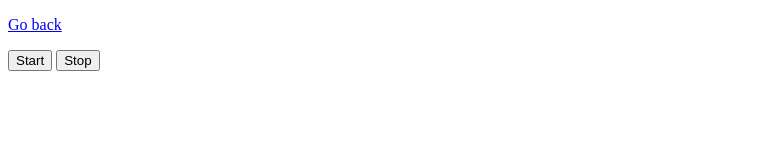
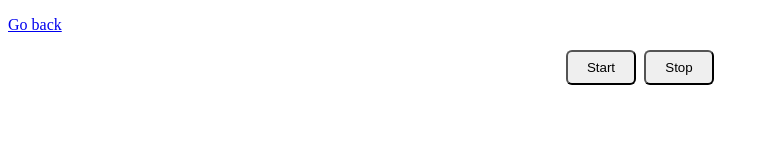
Before and after one commit to Sergii-Drozdiuk/goit-js-hw-09, a plain HTML site: page 01-color-switcher.html in a window 1280 px wide. Shown: the whole page, without its empty margins (0-769 px from the left). Drawn offline with Linux system fonts and the light colour scheme.

Commit message:
Deploying to gh-pages from @ Sergii-Drozdiuk/goit-js-hw-09@1b61149a03275472304e1d2e54b7021acd9f4e89 🚀

```diff
--- a/01-color-switcher.html
+++ b/01-color-switcher.html
@@ -1 +1 @@
-<!DOCTYPE html><html lang="en"><head><meta charset="utf-8"><meta name="viewport" content="width=device-width, initial-scale=1.0"><title>Color switcher</title><link rel="stylesheet" href="/goit-js-hw-09/01-color-switcher.2f163a73.css"></head><body> <p><a href="/goit-js-hw-09/index.html">Go back</a></p> <button type="button" data-start>Start</button> <button type="button" data-stop>Stop</button> <script src="/goit-js-hw-09/01-color-switcher.d65ca28a.js" type="module"></script><script src="/goit-js-hw-09/01-color-switcher.3b7a7f96.js" nomodule defer></script> </body></html>
+<!DOCTYPE html><html lang="en"><head><meta charset="utf-8"><meta name="viewport" content="width=device-width, initial-scale=1.0"><title>Color switcher</title><link rel="stylesheet" href="/goit-js-hw-09/01-color-switcher.2f163a73.css"></head><body> <p><a href="/goit-js-hw-09/index.html">Go back</a></p> <div style="justify-content:center;gap:8px;display:flex"> <button type="button" data-start style="border-radius:6px;width:70px;height:35px">Start</button> <button type="button" data-stop style="border-radius:6px;width:70px;height:35px">Stop</button> </div> <script src="/goit-js-hw-09/01-color-switcher.d65ca28a.js" type="module"></script><script src="/goit-js-hw-09/01-color-switcher.3b7a7f96.js" nomodule defer></script> </body></html>
```
Also changed, not shown: 2 other files.
